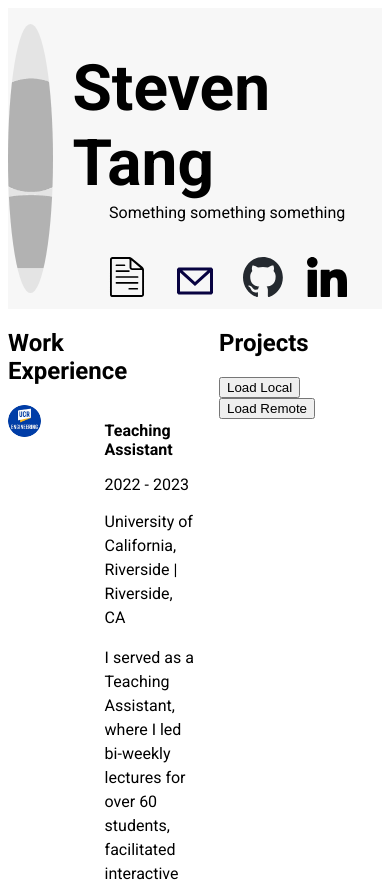
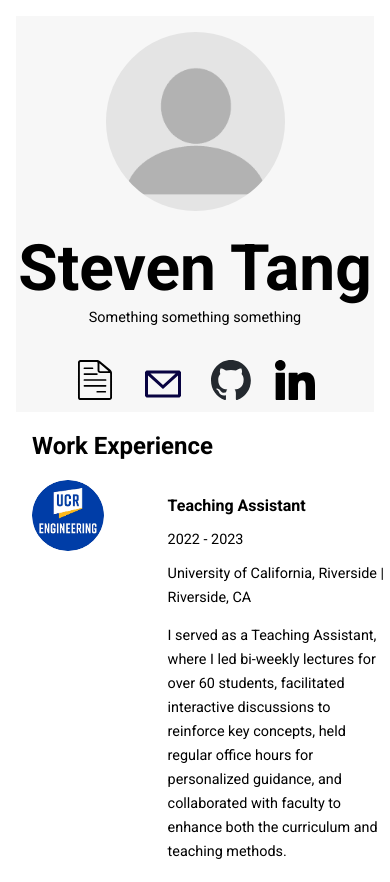
Before and after one commit to steventang5/cse134b-hw5, a plain HTML site: page index.html in a window 390 px wide. Shown: the top 882 px of the page. Drawn offline with Linux system fonts and the light colour scheme.

Commit message:
chore: add mobile responsive styling
Added media queries in styles.css and updated custom element styles in script.js to ensure header, main sections, and project cards adapt gracefully on mobile devices.

```diff
--- a/styles.css
+++ b/styles.css
@@ -125,3 +125,44 @@ h4 {
 a {
   color: var(--link-color);
 }
+
+@media (max-width: 600px) {
+  body {
+      font-size: 0.9rem;
+      padding: 0.5rem;
+  }
+
+  h1 {
+    margin-top: 0;
+  }
+
+  #profile-pic{
+    width: 50%;
+    margin-bottom: 0;
+  }
+
+  header {
+      flex-direction: column;
+      align-items: center;
+      gap: 1rem;
+  }
+
+  #header-info {
+      text-align: center;
+  }
+
+  main {
+      flex-direction: column;
+      gap: 1rem;
+  }
+
+  #experience, #projects {
+      width: 100%;
+      padding: 0 1rem;
+  }
+
+  #buttons {
+      text-align: center;
+      margin-bottom: 1rem;
+  }
+}
```
